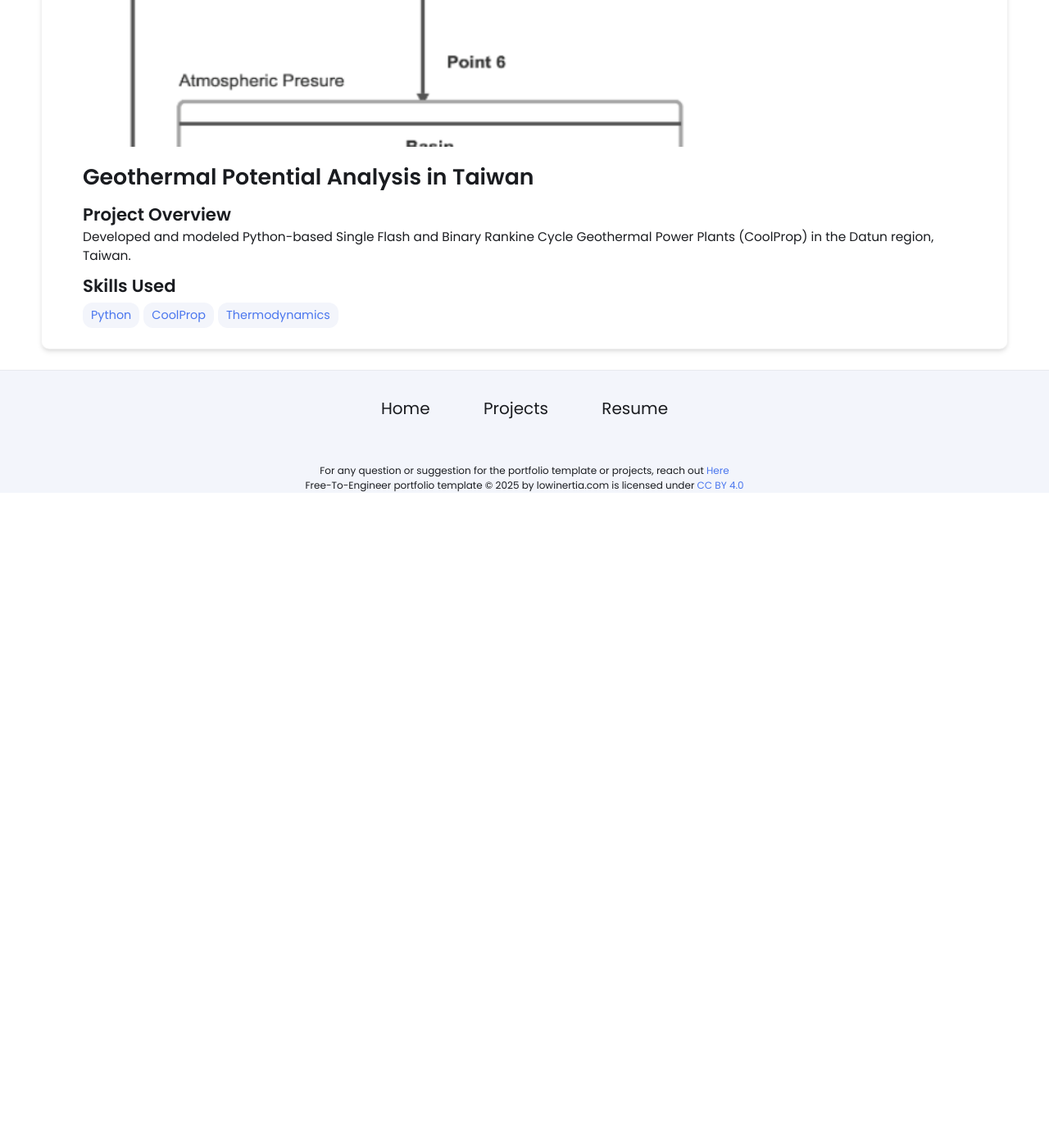
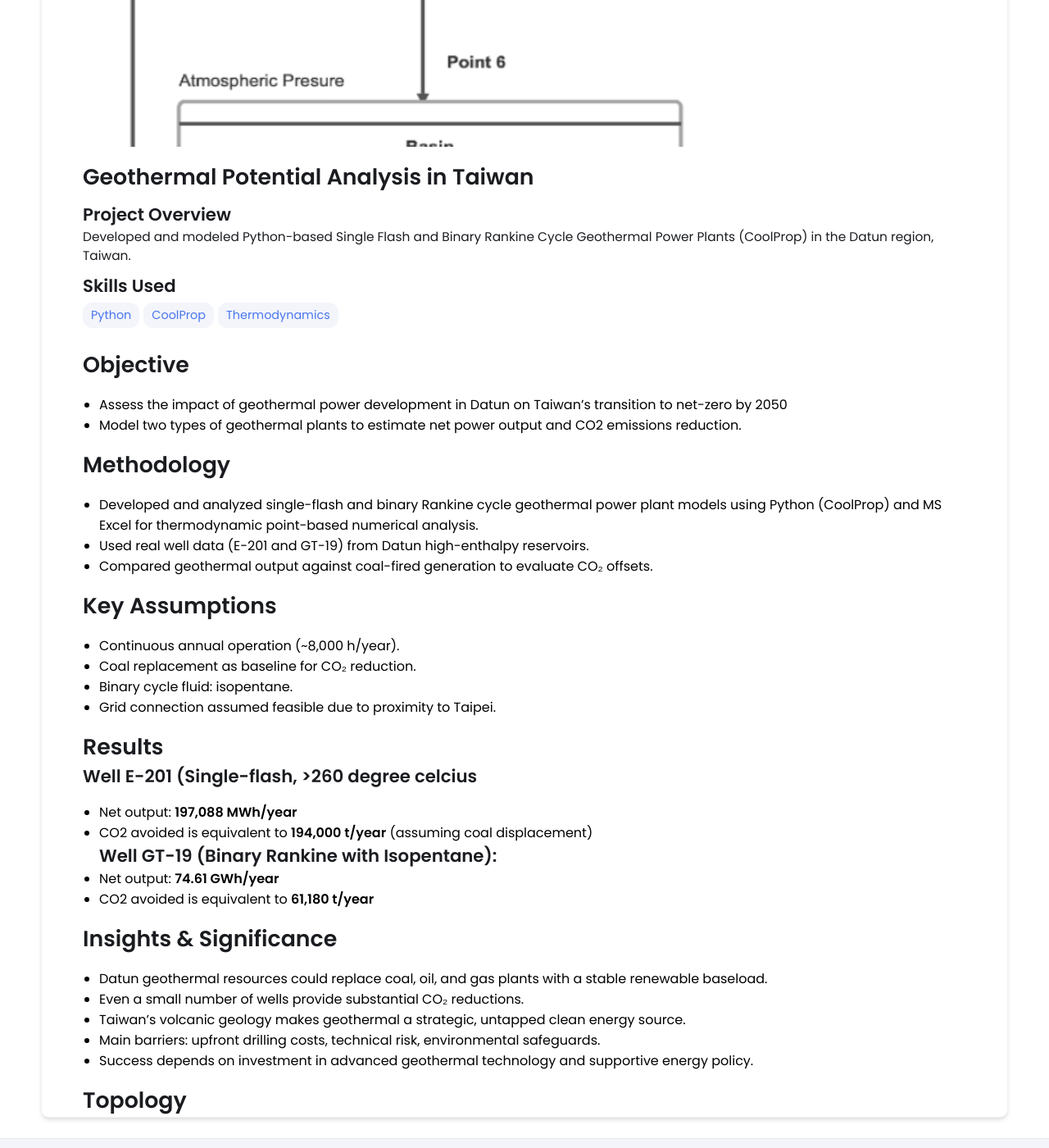
Before and after one commit to rafindrajaya/rafindrajaya.github.io, a Jekyll site: the page built from _projects/Geothermal Potential Analysis in Taiwan/index.md, in a window 1280 px wide and 1400 px high, scrolled down 311 px. Shown: the whole window at 82% size. Built offline with Jekyll 4.4.1, drawn with Linux system fonts in a browser that asks for light colours; before the commit the page ends 912 px from its top, so only the background shows below that.

Commit message:
Update index.md

```diff
--- a/_projects/Geothermal Potential Analysis in Taiwan/index.md
+++ b/_projects/Geothermal Potential Analysis in Taiwan/index.md
@@ -8,3 +8,36 @@ skills:
 - Thermodynamics
 main-image: /Schematic Single Flash.png
 ---
+
+# Objective
+- Assess the impact of geothermal power development in Datun on Taiwan's transition to net-zero by 2050
+- Model two types of geothermal plants to estimate net power output and CO2 emissions reduction.
+
+# Methodology
+- Developed and analyzed single-flash and binary Rankine cycle geothermal power plant models using Python (CoolProp) and MS Excel for thermodynamic point-based numerical analysis.
+- Used real well data (E-201 and GT-19) from Datun high-enthalpy reservoirs.
+- Compared geothermal output against coal-fired generation to evaluate CO₂ offsets.
+
+# Key Assumptions
+- Continuous annual operation (~8,000 h/year).
+- Coal replacement as baseline for CO₂ reduction.
+- Binary cycle fluid: isopentane.
+- Grid connection assumed feasible due to proximity to Taipei.
+
+# Results
+## Well E-201 (Single-flash, >260 degree celcius
+- Net output: **197,088 MWh/year**
+- CO2 avoided is equivalent to **194,000 t/year** (assuming coal displacement)
+<br>
+## Well GT-19 (Binary Rankine with Isopentane):
+- Net output: **74.61 GWh/year**
+- CO2 avoided is equivalent to **61,180 t/year**
+
+# Insights & Significance
+- Datun geothermal resources could replace coal, oil, and gas plants with a stable renewable baseload.
+- Even a small number of wells provide substantial CO₂ reductions.
+- Taiwan’s volcanic geology makes geothermal a strategic, untapped clean energy source.
+- Main barriers: upfront drilling costs, technical risk, environmental safeguards.
+- Success depends on investment in advanced geothermal technology and supportive energy policy.
+
+# Topology
```
